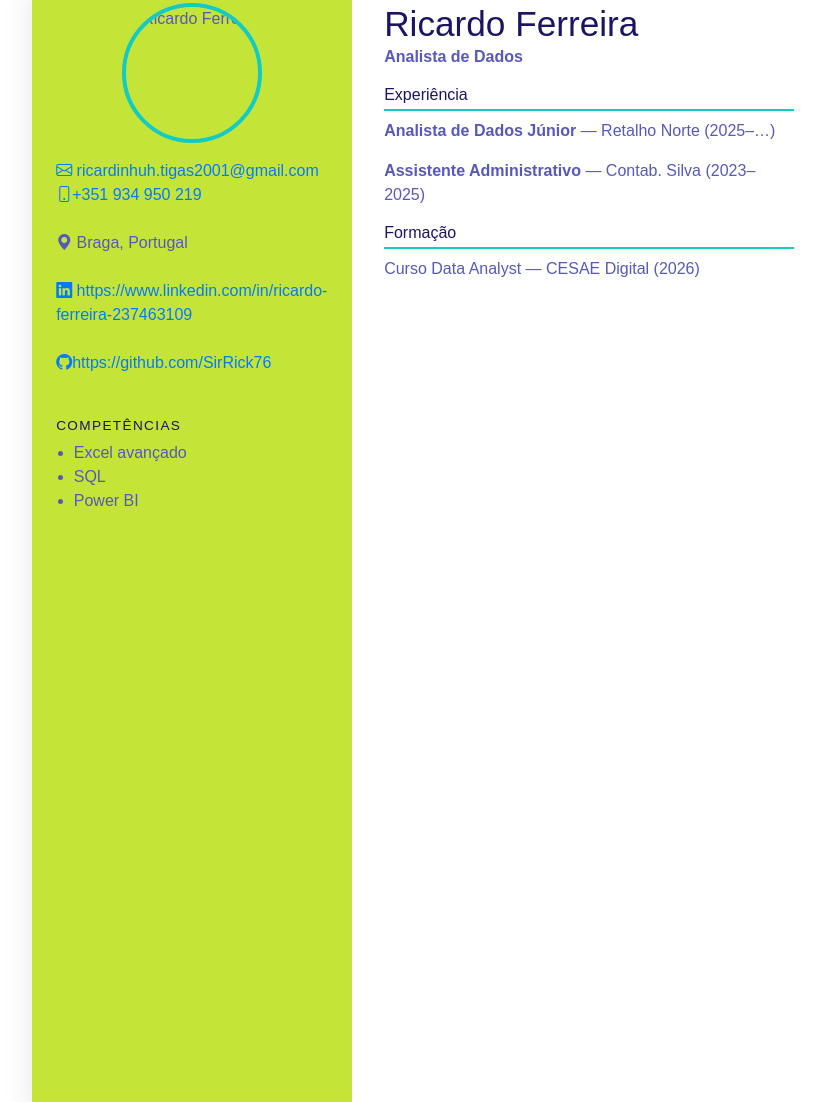
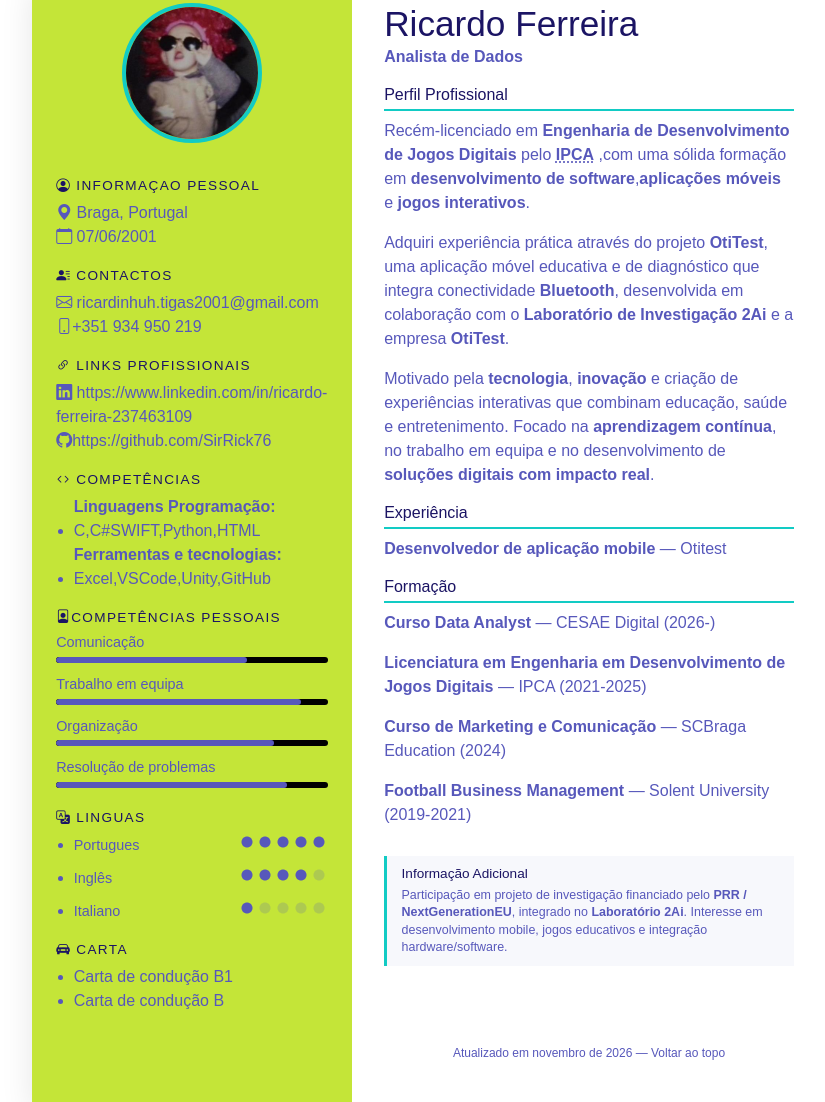
Before and after one commit to SirRick76/HTML_CSS, a plain HTML site: page Exercicios/Curriculo.html in a window 1280 px wide. Shown: the part 21-1123 px from the top of the page, without its empty margins (211-1036 px from the left). Drawn offline with nearby package versions, Linux system fonts and the light colour scheme.

Commit message:
Curriculo-Final

```diff
--- a/CSS/curriculo.css
+++ b/CSS/curriculo.css
@@ -1,33 +1,4 @@
-/*.cv-cabecalho {
-  display: flex;
-  flex-wrap: wrap;
-  align-items: center;
-  gap: 1.5rem;
-  padding: 1.5rem 2rem;
-  color: white;
-  background:#C4E538;
-  border-radius: 12px;
-}
-.cv-cabecalho .foto {
-  width: 120px;
-  height: 120px;
-  object-fit: cover;
-  border-radius: 50%;
-  border: 4px solid #12CBC4;
-}
-.cv-cabecalho .identidade { flex: 1; }   /* ocupa o espaço do meio *//*
-.cv-cabecalho h1 { margin: 0; font-size: 2rem; color:#1B1464 }
-.cv-cabecalho p  { margin: 0; color: #5758BB; font-weight: 600; }
-.cv-cabecalho .contactos {
-  display: flex;
-  flex-direction: column;
-  gap: .2rem;
-  font-style: normal;     /* address é itálico por omissão *//*
-  font-size: .9rem;
-  color: #5758BB;
-}
-.cv-cabecalho .contactos a { color: #5758BB; }
-*/
+
 .cv-2col {
   display: grid;
   grid-template-columns: 320px 1fr;
@@ -78,10 +49,15 @@
   color: #5758BB;
 }
 
-/* Conteúdo principal */
+
 .cv-2col .principal {
   padding: 1.5rem 2rem;
   background: white;
+
+  display: flex;
+  flex-direction: column;
+  min-height: 297mm;
+  box-sizing: border-box;
 }
 
 .cv-2col h1 {
@@ -108,6 +84,126 @@
   color: #5758BB;
   line-height: 1.5;
 }
+
+.cv-2col a {
+  color: #5758BB;;
+  text-decoration: none;
+}
+
+.cv-2col a:hover {
+  color: #000000;
+  text-decoration: underline;
+}
+  .cv-2col .tooltip {
+  position: relative;
+  display: inline-block;
+  color: #12CBC4;
+  cursor: help;
+  border-bottom: 1px dotted #12CBC4;
+}
+
+.cv-2col .tooltip-text {
+  visibility: hidden;
+  opacity: 0;
+  position: absolute;
+  z-index: 10;
+  bottom: 130%;
+  left: 50%;
+  transform: translateX(-50%);
+
+  width: 220px;
+  padding: 10px;
+  border-radius: 6px;
+
+  background: #1B1464;
+  color: white;
+  text-align: center;
+  font-size: 0.8rem;
+  font-weight: normal;
+
+  transition: opacity 0.2s ease;
+}
+
+.cv-2col .tooltip:hover .tooltip-text {
+  visibility: visible;
+  opacity: 1;
+}
+
+.cv-2col .principal footer {
+  margin-top: auto;
+  padding-top: 1rem;
+  text-align: center;
+  font-size: 0.75rem;
+  color: #5758BB;
+}
+.cv-2col .info-extra {
+  margin-top: .8rem;
+  padding: .6rem .9rem;
+  border-left: 3px solid #12CBC4;
+  background: #f7f8fc;
+}
+
+.cv-2col .info-extra h2 {
+  font-size: .85rem;
+  border: none;
+  margin: 0 0 .3rem;
+  padding: 0;
+}
+
+.cv-2col .info-extra p {
+  font-size: .78rem;
+  line-height: 1.4;
+  margin: 0;
+}
+
+.cv-comp {
+  display: grid;
+  grid-template-columns: repeat(auto-fit, minmax(220px, 1fr));
+
+}
+.cv-comp h2 { margin: 0 0 .75rem; font-size: 1rem; color: #000000; }
+
+.cv-comp label { display: block; margin-bottom: .5rem; font-size: .9rem; }
+.cv-comp meter { display: block; width: 100%; height: 12px;  appearance: none;
+  -webkit-appearance: none;
+
+  border: none;
+  background: transparent;}
+
+.cv-comp meter::-webkit-meter-bar {
+  background: black;
+  border: none;
+  border-radius: 10px;
+}
+
+/* Chrome, Edge e Safari - preenchimento */
+.cv-comp meter::-webkit-meter-optimum-value {
+  background: #5758BB;
+  border-radius: 10px;
+}
+
+/* Firefox */
+.cv-comp meter::-moz-meter-bar {
+  background: #5758BB;
+  border-radius: 10px;
+}
+
+.cv-comp .pontos {
+  display: flex;
+  justify-content: space-between;
+  margin: 0 0 .6rem;
+  font-size: .9rem;
+}
+.cv-comp .pontos::after {
+  content: "";
+  width: 90px;
+  height: 14px;
+  background:
+    radial-gradient(circle, #5758BB 5px, transparent 6px) 0 0 / 18px 14px repeat-x;
+  -webkit-mask: linear-gradient(90deg, #000 calc(var(--n) * 18px), rgb(0 0 0 / .2) 0);
+          mask: linear-gradient(90deg, #000 calc(var(--n) * 18px), rgb(0 0 0 / .2) 0);
+}
+
 
 /* Impressão em A4 */
 @page {
--- a/Exercicios/Curriculo.html
+++ b/Exercicios/Curriculo.html
@@ -27,51 +27,114 @@
 
 </head>
 <body>
-<!--
-   <header class="cv-cabecalho">
-  <img class="foto" src="" alt="Fotografia de Ricardo Ferreira"
-       width="120" height="120">
-  <div class="identidade">
-    <h1>Ricardo Ferreira</h1>
-    <p>Analista de Dados Júnior</p>
-  </div>
-  <address class="contactos">
-    <a href="mailto:ricardinhuh.tigas2001@gmail.com"><i class="bi bi-envelope"></i> ricardinhuh.tigas2001@gmail.com</a>
-    <a href="tel:+351934950219"><i class="bi bi-phone"></i>+351 934 950 219</a>
-    <span><i class="bi bi-geo-alt-fill"></i> Braga, Portugal</span>
-    <a href="https://www.linkedin.com/in/ricardo-ferreira-237463109"><i class="bi bi-linkedin"></i> https://www.linkedin.com/in/ricardo-ferreira-237463109</a>
-    <a href="https://github.com/SirRick76"> <i class="bi bi-github"></i>https://github.com/SirRick76</a>
--->
     <div class="cv-2col">
   <aside class="lateral">
-    <img src="" alt="Ricardo Ferreira" width="140" height="140">
+    <section class="cv-comp">
+    <div id="topo"></div>
+    <img src="/imagens/Imagem_Perfil.jpg" alt="Ricardo Ferreira" width="140" height="140">
+    <h2><i class="bi bi-person-circle"></i> Informaçao Pessoal</h2>
+    <span><i class="bi bi-geo-alt-fill"></i> Braga, Portugal</span>
+    <span><i class="bi bi-calendar"></i> 07/06/2001</span>
     <address class="contactos">
+    <h2><i class="bi bi-person-lines-fill"></i> Contactos</h2>
     <a href="mailto:ricardinhuh.tigas2001@gmail.com"><i class="bi bi-envelope"></i> ricardinhuh.tigas2001@gmail.com</a>
-    <a href="tel:+351934950219"><i class="bi bi-phone"></i>+351 934 950 219</a><br><br>
+    <a href="tel:+351934950219"><i class="bi bi-phone"></i>+351 934 950 219</a><br>
+      <h2><i class="bi bi-link-45deg"></i> Links Profissionais</h2>
+    <a href="https://www.linkedin.com/in/ricardo-ferreira-237463109"><i class="bi bi-linkedin"></i> https://www.linkedin.com/in/ricardo-ferreira-237463109</a>
+    <br>
+    <a href="https://github.com/SirRick76"> <i class="bi bi-github"></i>https://github.com/SirRick76</a><br>
 
-    <span><i class="bi bi-geo-alt-fill"></i> Braga, Portugal</span><br><br>
-    <a href="https://www.linkedin.com/in/ricardo-ferreira-237463109"><i class="bi bi-linkedin"></i> https://www.linkedin.com/in/ricardo-ferreira-237463109</a><br><br>
-    <a href="https://github.com/SirRick76"> <i class="bi bi-github"></i>https://github.com/SirRick76</a><br><br>
-    <h2>Competências</h2>
-    <ul><li>Excel avançado</li><li>SQL</li><li>Power BI</li></ul>
+    <h2><i class="bi bi-code"></i> Competências</h2>
+
+    <ul><strong></i> Linguagens Programação:</strong>
+    </li><li>C,C#SWIFT,Python,HTML</li>
+    <strong></i> Ferramentas e tecnologias:</strong>
+        <li>Excel,VSCode,Unity,GitHub</li></ul>
+  <div>
+
+    <h2><i class="bi bi-file-person"></i>Competências Pessoais</h2>
+    <label>Comunicação <meter min="0" max="100" value="70">90%</meter></label>
+    <label>Trabalho em equipa <meter min="0" max="100" value="90">75%</meter></label>
+    <label>Organização <meter min="0" max="100" value="80">70%</meter></label>
+    <label>Resolução de problemas <meter min="0" max="100" value="85">40%</meter></label>
+  </div>
+    <h2><i class="bi bi-translate"></i> Linguas</h2>
+    <ul>
+      <li><p class="pontos" style="--n: 5">Portugues</p></li>
+      <li><p class="pontos" style="--n: 4">Inglês</p></li>
+      <li><p class="pontos" style="--n: 1">Italiano</p></li>
+
+    </ul>
+    <h2><i class="bi bi-car-front-fill"></i> Carta</h2>
+    <ul>
+      <li>Carta de condução B1</li>
+      <li>Carta de condução B</li>
+    </ul></section>
+  </section>
   </aside>
   <main class="principal">
     <h1>Ricardo Ferreira</h1>
     <p class="cargo">Analista de Dados</p>
     <section>
+      <h2>Perfil Profissional</h2>
+       <p>
+    Recém-licenciado em
+    <strong>Engenharia de Desenvolvimento de Jogos Digitais</strong>
+    pelo
+    <abbr title="Instituto Politécnico do Cávado e do Ave"><strong>IPCA</strong></abbr>
+
+      </span></span>,com uma sólida formação em<strong> desenvolvimento de software</strong>,<strong>aplicações móveis</strong> e
+    <strong>jogos interativos</strong>.
+  </p>
+
+  <p>
+    Adquiri experiência prática através do projeto
+    <strong>OtiTest</strong>, uma aplicação móvel educativa e de
+    diagnóstico que integra conectividade
+    <strong>Bluetooth</strong>, desenvolvida em colaboração com
+    o <strong>Laboratório de Investigação 2Ai</strong> e a empresa
+    <strong>OtiTest</strong>.
+  </p>
+
+  <p>
+    Motivado pela <strong>tecnologia</strong>,
+    <strong>inovação</strong> e criação de experiências
+    interativas que combinam educação, saúde e entretenimento.
+    Focado na <strong>aprendizagem contínua</strong>,
+    no trabalho em equipa e no desenvolvimento de
+    <strong>soluções digitais com impacto real</strong>.
+  </p>
       <h2>Experiência</h2>
-      <p><strong>Analista de Dados Júnior</strong> — Retalho Norte (2025–…)</p>
-      <p><strong>Assistente Administrativo</strong> — Contab. Silva (2023–2025)</p>
+      <p><strong>Desenvolvedor de aplicação mobile</strong> — Otitest </p>
     </section>
     <section>
       <h2>Formação</h2>
-      <p>Curso Data Analyst — CESAE Digital (2026)</p>
+      <p><strong>Curso Data Analyst</strong> — CESAE Digital (2026-)</p>
+      <p><strong>Licenciatura em Engenharia em Desenvolvimento de Jogos Digitais</strong> — IPCA  (2021-2025)</p>
+      <p><strong>Curso de Marketing e Comunicação</strong> — SCBraga Education (2024)</p>
+      <p><strong>Football Business Management</strong> — Solent University (2019-2021)</p>
+
     </section>
-  </main>
-</div>
-  </address>
-</header>
+    <section class="info-extra">
+  <h2>Informação Adicional</h2>
+  <p>
+    Participação em projeto de investigação financiado pelo
+    <strong>PRR / NextGenerationEU</strong>, integrado no
+    <strong>Laboratório 2Ai</strong>. Interesse em desenvolvimento
+    mobile, jogos educativos e integração hardware/software.
+  </p>
+</section>
 
+    <footer>
+      <p>
+        Atualizado em novembro de 2026 —
+        <a href="#topo">Voltar ao topo</a>
+      </p>
+    </footer>
+
+  </main> <!-- Fecha principal -->
+
+</div> <!-- Fecha cv-2col -->
 
 </body>
 </html>
```
Also changed, not shown: imagens/Imagem_Perfil.jpg (added).
